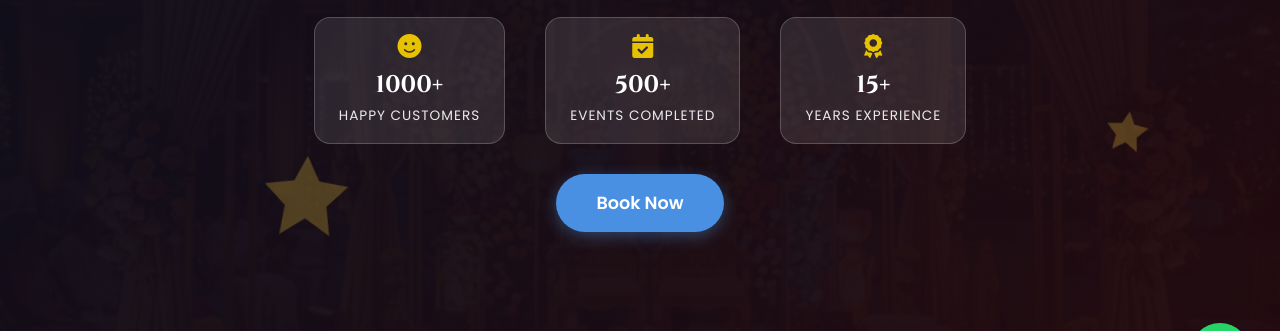
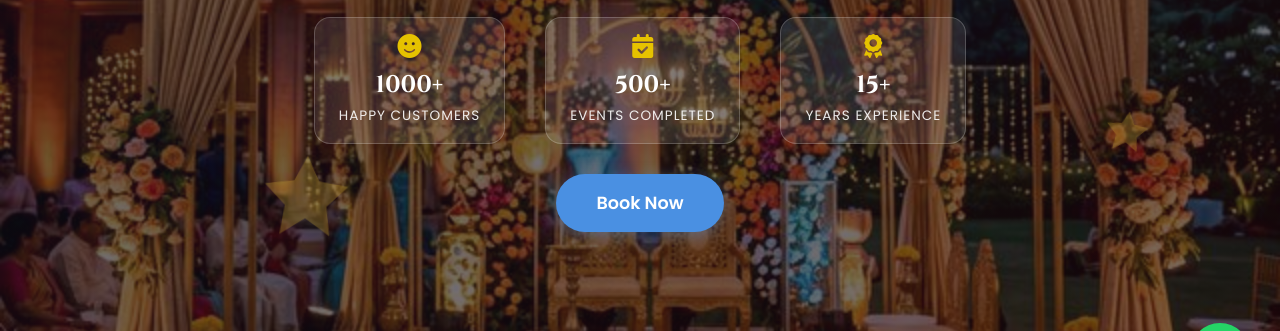
Before and after one commit to Nithishkumar2905/manjuladecorations, a plain HTML site: page index.html in a window 1280 px wide. Shown: the part 387-718 px from the top of the page. Drawn offline with nearby package versions, Linux system fonts and the light colour scheme.

Commit message:
Adjust hero overlay opacity for image visibility

```diff
--- a/index.html
+++ b/index.html
@@ -281,7 +281,7 @@
             display: flex;
             align-items: center;
             justify-content: center;
-            background: linear-gradient(135deg, rgba(10, 15, 30, 0.97) 0%, rgba(35, 10, 15, 0.97) 100%), url('images/hero_wedding_stage.png') center/cover;
+            background: linear-gradient(135deg, rgba(10, 15, 30, 0.6) 0%, rgba(35, 10, 15, 0.6) 100%), url('images/hero_wedding_stage.png') center/cover;
             padding-top: 80px;
             overflow: hidden;
             text-align: center;
```
